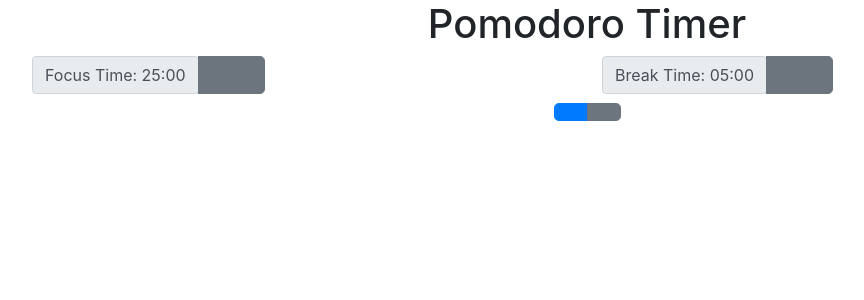
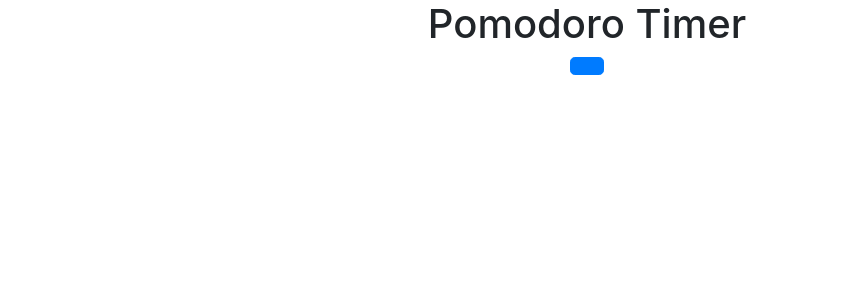
Before and after one commit to xJIsaac/Project_Pomodoro_Timer_Qualified_1, a React (Create React App) app: page / in a window 1280 px wide. Shown: the top 300 px of the page, without its empty margins (53-917 px from the left). Built offline with nearby package versions, Linux system fonts and the light colour scheme; a web font is replaced by a local one.

Commit message:
Added new base logic

```diff
--- a/src/pomodoro/Pomodoro.js
+++ b/src/pomodoro/Pomodoro.js
@@ -7,120 +7,143 @@ import SessionDisplay from "./SessionDisplay";
 function Pomodoro() {
   // Timer starts out paused
   const [timer_is_running, set_timer_is_running] = useState(false);
-  const [focusTime, setFocusTime] = useState(1500000);
-  const [breakTime, setBreakTime] = useState(300000);
-  const [session, setSession] = useState({
-    focus: 0,
-    break: 0,
-    inProgress: false,
-  });
+  const [focusTime, setFocusTime] = useState(3);
+  const [breakTime, setBreakTime] = useState(3);
+  const [currentTime, setCurrentTime] = useState(focusTime * 60); // in seconds
+  const [currentFocusTime, setCurrentFocusTime] = useState(0);
+  const [currentBreakTime, setCurrentBreakTime] = useState(0);
+  // const [session, setSession] = useState({
+  //   focus: 0,
+  //   break: 0,
+  //   inProgress: false,
+  // });
+
+  // useEffect(() => {
+  //   setSession((prevSession) => ({
+  //     ...prevSession,
+  //     focus: focusTime,
+  //   }));
+  // }, [focusTime]);
+
+  // useEffect(() => {
+  //   setSession((prevSession) => ({
+  //     ...prevSession,
+  //     break: breakTime,
+  //   }));
+  // }, [breakTime]);
+
+  // const focusEnded = () => {
+  //   return currentFocusTime === 0 && inFocus();
+  // };
+
+  // const breakEnded = () => {
+  //   return currentBreakTime === 0;
+  // };
 
   useEffect(() => {
-    setSession((prevSession) => ({
-      ...prevSession,
-      focus: focusTime,
-    }));
-  }, [focusTime]);
+    let interval;
 
-  useEffect(() => {
-    setSession((prevSession) => ({
-      ...prevSession,
-      break: breakTime,
-    }));
-  }, [breakTime]);
+    if (timer_is_running && currentTime > 0) {
+      interval = setInterval(() => {
+        setCurrentTime((prevTime) => prevTime - 1);
+      }, 1000);
+    } else if (timer_is_running && currentTime === 0) {
+      // Switch between focus and break times
+      if (focusTime === currentTime / 60) {
+        setCurrentTime(breakTime * 60);
+      } else {
+        setCurrentTime(focusTime * 60);
+      }
+    }
 
-  const focusEnded = () => {
-    return session.focus === 0 && inFocus();
-  };
+    console.log(currentTime);
 
-  const breakEnded = () => {
-    return session.break === 0;
-  };
+    return () => clearInterval(interval);
+  }, [timer_is_running, currentTime, focusTime, breakTime]);
 
-  const inFocus = () => session.focus >= 0;
-
-  const reduceTime = () => {
-    console.log(focusEnded());
-    const newTime = !focusEnded()
-      ? Math.max(session.focus - 1000, 0)
-      : Math.max(session.break - 1000, 0);
-    setSession((prevSession) => ({
-      ...prevSession,
-      [inFocus() ? "focus" : "break"]: newTime,
-    }));
-    console.log(session);
-  };
-
-  useInterval(() => {
-    if (timer_is_running) {
-      reduceTime();
-    }
-  }, timer_is_running && 1000);
-
-  function handleFocusTimeChange(action) {
-    if (!timer_is_running) {
-      const newFocusTime = Math.max(eval(`${focusTime} ${action} 300000`), 0); // change by 5 minutes in milliseconds
-      setFocusTime(newFocusTime);
-    }
-  }
-
-  function handleBreakTimeChange(action) {
-    if (!timer_is_running) {
-      const newBreakTime = Math.max(eval(`${breakTime} ${action} 60000`), 0); // change by 1 minute in milliseconds
-      setBreakTime(newBreakTime);
-    }
-  }
+  // const inFocus = sessionDuration > breakTime;
 
   function handlePlayPauseClick() {
     set_timer_is_running((prevState) => {
       return !prevState;
     });
-    setSession((prevSession) => ({
-      ...prevSession,
-      inProgress: true,
-    }));
   }
 
-  const [displayVisible, setDisplayVisible] = useState(false);
+  // useInterval(() => {
+  //   if (timer_is_running) {
+  //     reduceTime();
+  //   }
+  // }, timer_is_running && 1000);
 
-  useEffect(() => {
-    if (session.inProgress) {
-      setDisplayVisible(true);
-    }
-  }, [timer_is_running, session.inProgress]);
+  // const reduceTime = () => {
+  //   // if (!focusEnded()) {
+  //   const newTime = Math.max(sessionDuration - 1000, 0);
+  //   console.log(newTime);
+  //   setSessionDuration(newTime);
+  //   console.log(`Session Time: ${sessionDuration}`);
+  //   // }
+  // };
+
+  // function handleFocusTimeChange(action) {
+  //   if (!timer_is_running) {
+  //     const newFocusTime = Math.max(eval(`${focusTime} ${action} 300000`), 0); // change by 5 minutes in milliseconds
+  //     setFocusTime(newFocusTime);
+  //   }
+  // }
+
+  // function handleBreakTimeChange(action) {
+  //   if (!timer_is_running) {
+  //     const newBreakTime = Math.max(eval(`${breakTime} ${action} 60000`), 0); // change by 1 minute in milliseconds
+  //     setBreakTime(newBreakTime);
+  //   }
+  // }
+
+  // const [displayVisible, setDisplayVisible] = useState(false);
+
+  // useEffect(() => {
+  //   setSessionDuration(focusTime + breakTime);
+  // }, [focusTime, breakTime]);
+
+  // useEffect(() => {
+  //   if (sessionInProgress) {
+  //     setDisplayVisible(true);
+  //   }
+  // }, [sessionInProgress]);
+
+  // useEffect(() => {
+  //   setCurrentFocusTime(() => {
+  //     return sessionDuration - breakTime;
+  //   });
+  //   setCurrentBreakTime(() => {});
+  // }, [breakTime]);
 
   // Play Sound
   // if (focusEnded() || breakEnded()) {
   //   new Audio(`https://bigsoundbank.com/UPLOAD/mp3/1482.mp3`).play();
   // }
 
-  // Restart Timer
-  if (session.breakTime === -1000) {
-    setSession((prevSession) => ({
-      ...prevSession,
-      focus: focusTime,
-      break: breakTime,
-    }));
-  }
+  // // Restart Timer
+  // if (currentBreakTime === -1000) {
+  //   setSession((prevSession) => ({
+  //     ...prevSession,
+  //     focus: focusTime,
+  //     break: breakTime,
+  //   }));
+  // }
 
   // Stop button handles stopping timer, turning off display and resetting session state
-  function handleStopClick() {
-    if (timer_is_running) {
-      set_timer_is_running(false);
-      setDisplayVisible(false);
-      setSession((prevSession) => ({
-        ...prevSession,
-        focus: focusTime,
-        break: breakTime,
-        inProgress: false,
-      }));
-    }
-  }
+  // function handleStopClick() {
+  //   if (timer_is_running) {
+  //     set_timer_is_running(false);
+  //     setDisplayVisible(false);
+  //     setSessionInProgress(false);
+  //   }
+  // }
 
   return (
     <div className="pomodoro">
       <div className="row">
-        <Duration
+        {/* <Duration
           handleTimeChange={handleFocusTimeChange}
           durationType={"Focus"}
           time={focusTime}
@@ -129,7 +152,7 @@ function Pomodoro() {
           handleTimeChange={handleBreakTimeChange}
           durationType={"Break"}
           time={breakTime}
-        />
+        /> */}
       </div>
       <div className="row">
         <div className="col">
@@ -154,28 +177,28 @@ function Pomodoro() {
               />
             </button>
             {/* TODO: Implement stopping the current focus or break session and disable when there is no active session */}
-            <button
+            {/* <button
               type="button"
               className="btn btn-secondary"
               title="Stop the session"
               onClick={handleStopClick}
             >
               <span className="oi oi-media-stop" />
-            </button>
+            </button> */}
           </div>
         </div>
       </div>
       {/* Progress Bar */}
-      {displayVisible && (
+      {/* {displayVisible && (
         <SessionDisplay
-          currentFocusTime={session.focus}
-          currentBreakTime={session.break}
+          currentFocusTime={currentFocusTime}
+          currentBreakTime={currentBreakTime}
           focusTime={focusTime}
           breakTime={breakTime}
           timer_is_running={timer_is_running}
           inFocus={inFocus}
         />
-      )}
+      )} */}
     </div>
   );
 }
```
Also changed, not shown: src/pomodoro/SessionDisplay.js (+5 -5 lines).
